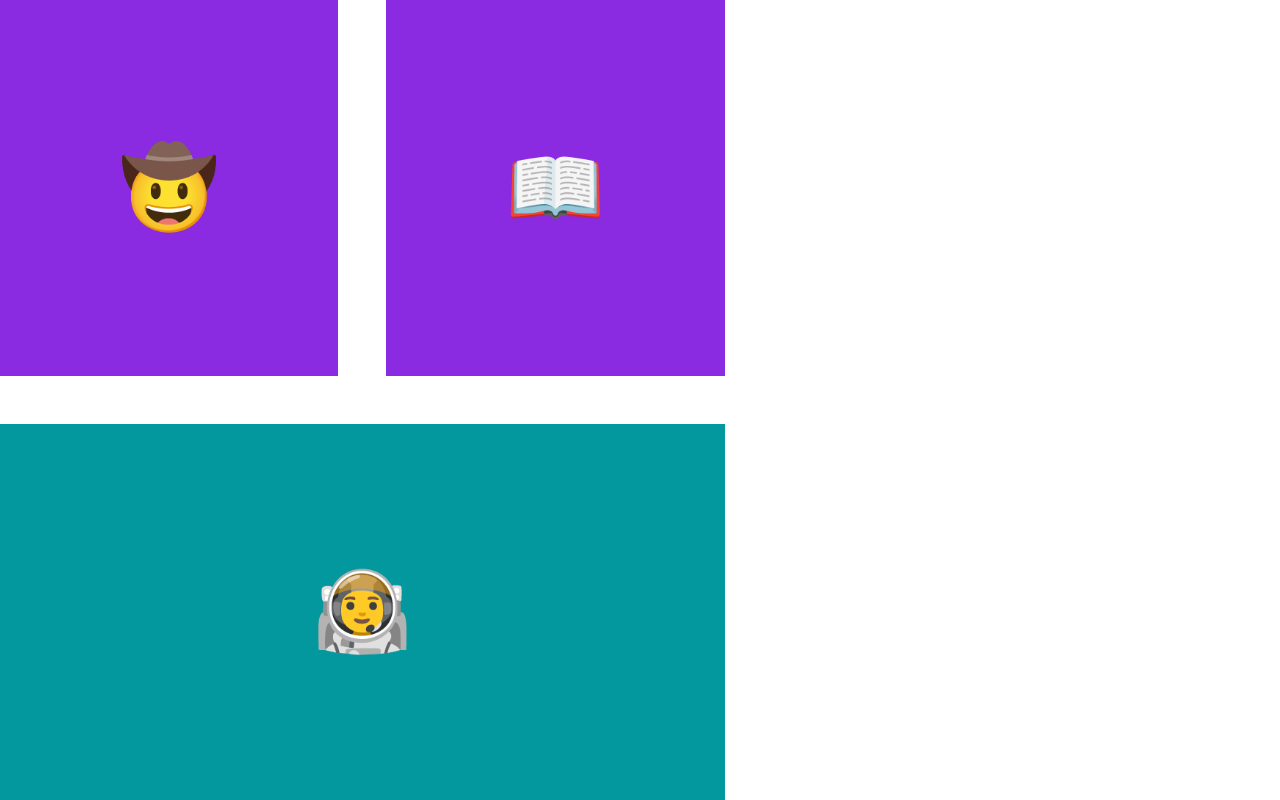
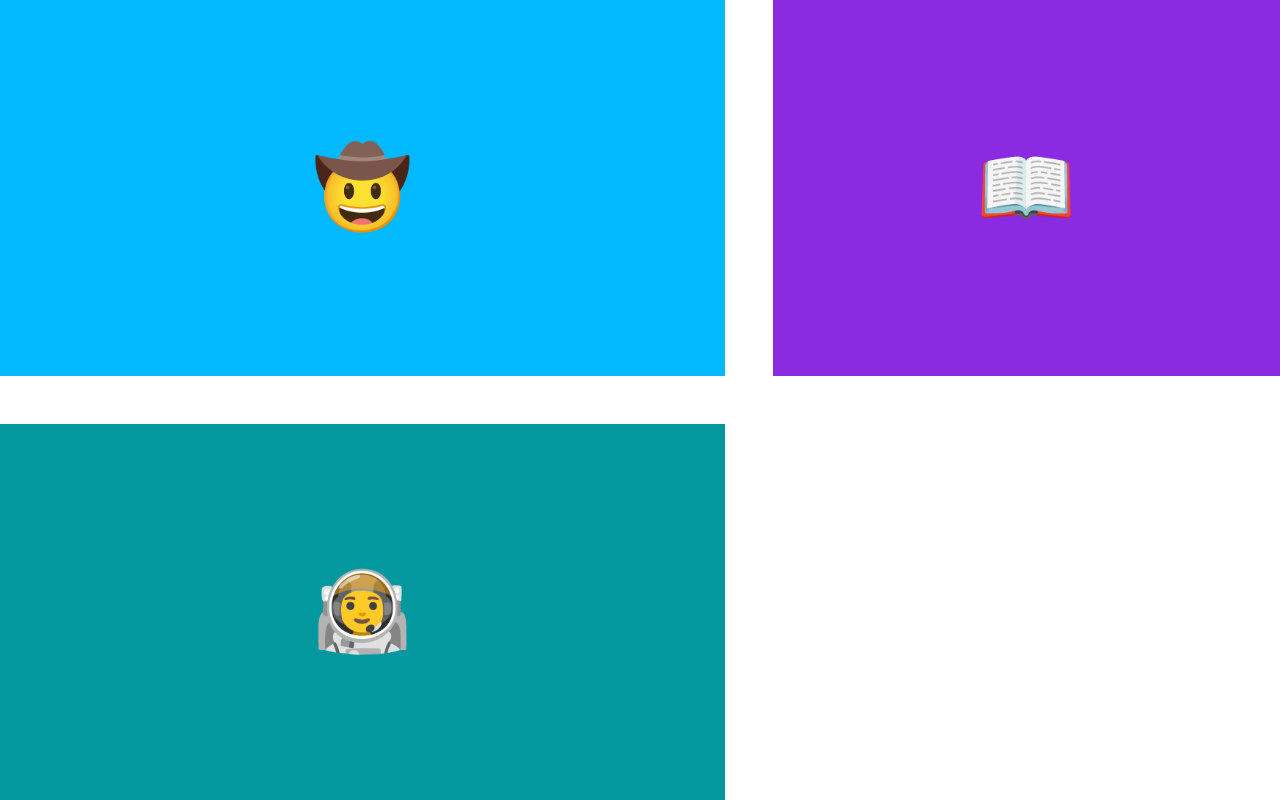
Before and after one commit to P1rem/Web-Dev-Bootcamp, a plain HTML site: page 10.2 Grid Placement/exercise2.html in a window 1280 px wide. Drawn offline with Linux system fonts and the light colour scheme.

Commit message:
Grid Placement

```diff
--- a/10.2 Grid Placement/exercise2.html
+++ b/10.2 Grid Placement/exercise2.html
@@ -30,7 +30,6 @@
 
     }
 
-      grid-column: span 2;
     .cowboy {
       background-color: #00B9FF;
       grid-column: span 2;
```
